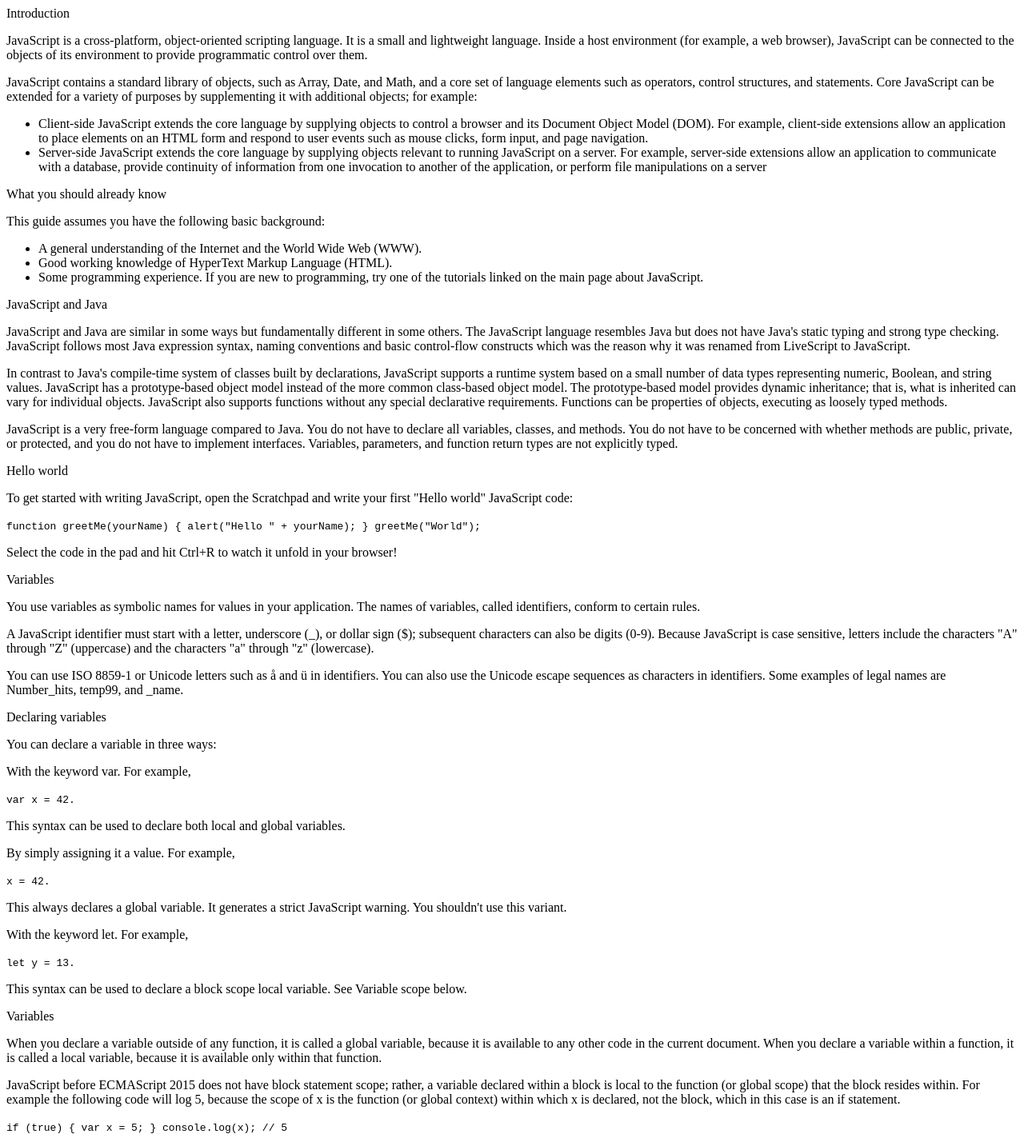
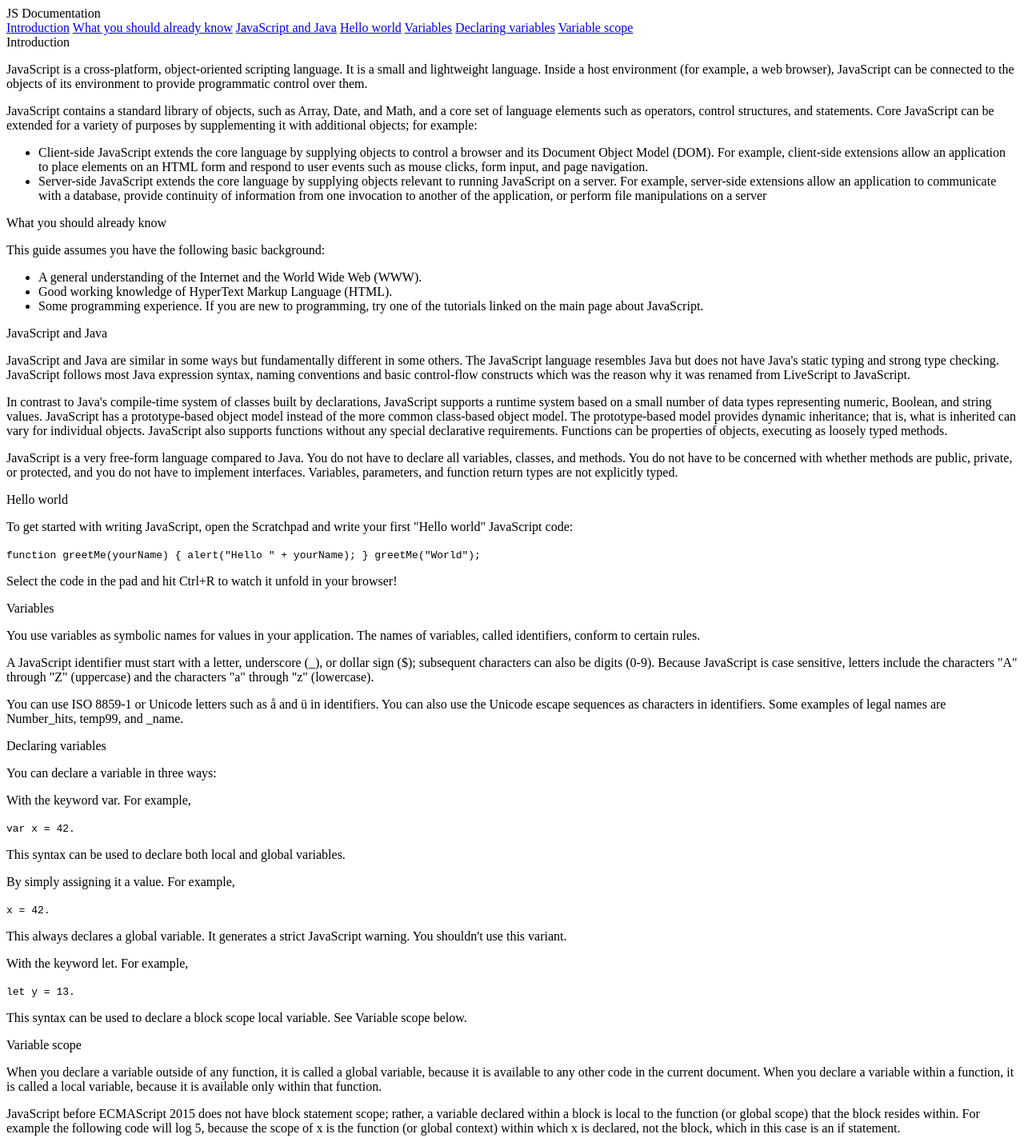
Before and after one commit to hashkar123/my-freecodecamp-projects, a plain HTML site: page responsive-web-design-new/technical-documentation-page/index.html in a window 1280 px wide. Shown: the top 1423 px of the page at 80% size. Drawn offline with Linux system fonts and the light colour scheme.

Commit message:
web-design/technical-documentation-page/index.html: Complete Steps 8-13

```diff
--- a/responsive-web-design-new/technical-documentation-page/index.html
+++ b/responsive-web-design-new/technical-documentation-page/index.html
@@ -17,6 +17,17 @@
 </head>
 
 <body>
+    <nav id="navbar">
+        <header>JS Documentation</header>
+        <a href="#introduction" class="nav-link">Introduction</a>
+        <a href="#what_you_should_already_know" class="nav-link">What you should already know</a>
+        <a href="#javaScript_and_java" class="nav-link">JavaScript and Java</a>
+        <a href="#hello_world" class="nav-link">Hello world</a>
+        <a href="#variables" class="nav-link">Variables</a>
+        <a href="#declaring_variables" class="nav-link">Declaring variables</a>
+        <a href="#variable_scope" class="nav-link">Variable scope</a>
+
+    </nav>
     <main id="main-doc">
         <section class="main-section" id="introduction">
             <header>Introduction</header>
@@ -97,8 +108,8 @@
             <code>let y = 13.</code>
             <p>This syntax can be used to declare a block scope local variable. See Variable scope below.</p>
         </section>
-        <section class="main-section" id="variables">
-            <header>Variables</header>
+        <section class="main-section" id="variable_scope">
+            <header>Variable scope</header>
             <p>When you declare a variable outside of any function, it is called a global variable, because it is
                 available to any other code in the current document. When you declare a variable within a function, it
                 is called a local variable, because it is available only within that function.</p>
@@ -112,6 +123,8 @@
                 not defined</code>
         </section>
     </main>
+    <!-- TODO: STEP 8 (NAV BAR) -->
+
 
 </body>
 
```
